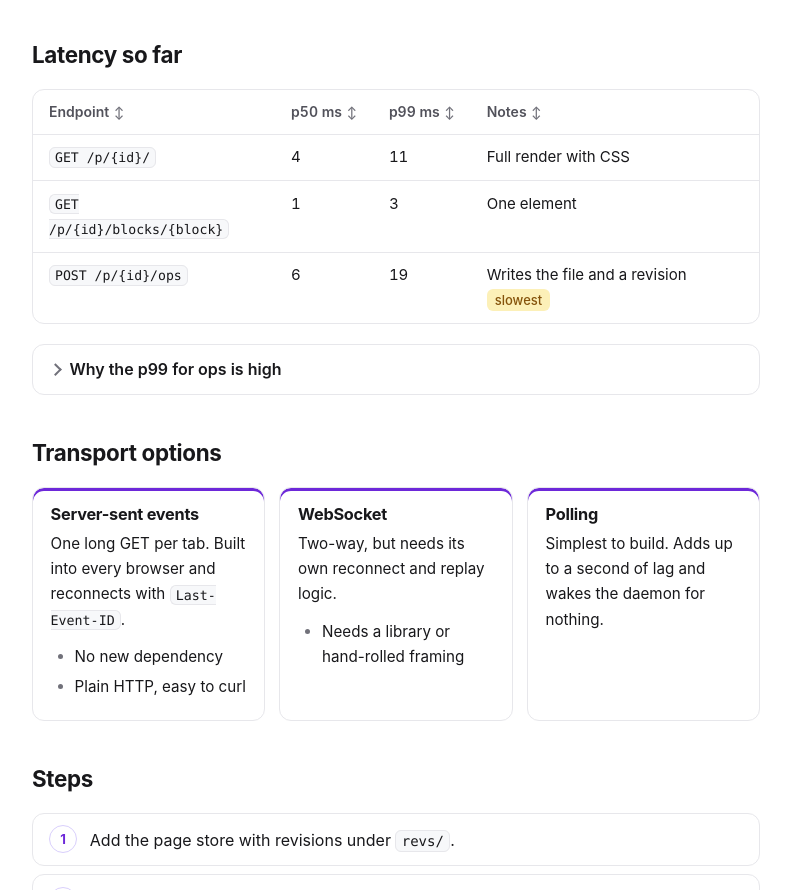
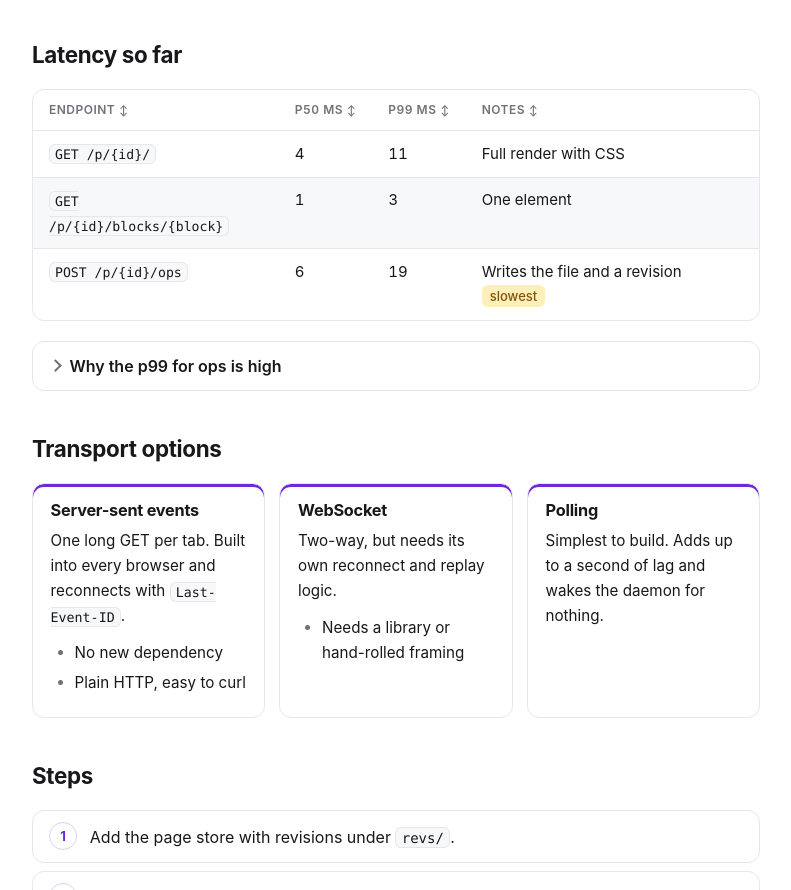
Before and after one commit to xaaha/kapi, a plain HTML site: page internal/render/testdata/all-presets.html in a window 1280 px wide. Shown: the part 2555-3445 px from the top of the page, without its empty margins (244-1035 px from the left). Drawn offline with Linux system fonts and the light colour scheme.

Commit message:
Mute table headers to small grey caps and stripe every other row

```diff
--- a/internal/render/style.css
+++ b/internal/render/style.css
@@ -110,10 +110,13 @@ body {
   vertical-align: top;
 }
 :where(#kapi-page) th {
-  color: var(--kapi-muted);
-  font-size: 0.875rem;
+  color: var(--kapi-faint);
+  font-size: 0.75rem;
   font-weight: 600;
+  letter-spacing: 0.04em;
+  text-transform: uppercase;
 }
+:where(#kapi-page) tbody tr:nth-child(even) > td { background: var(--kapi-subtle); }
 :where(#kapi-page) caption { caption-side: bottom; padding-top: 0.5rem; color: var(--kapi-muted); font-size: 0.875rem; text-align: left; }
 
 .kapi-table {
--- a/internal/render/testdata/all-presets.html
+++ b/internal/render/testdata/all-presets.html
@@ -186,10 +186,13 @@ body {
   vertical-align: top;
 }
 :where(#kapi-page) th {
-  color: var(--kapi-muted);
-  font-size: 0.875rem;
+  color: var(--kapi-faint);
+  font-size: 0.75rem;
   font-weight: 600;
+  letter-spacing: 0.04em;
+  text-transform: uppercase;
 }
+:where(#kapi-page) tbody tr:nth-child(even) > td { background: var(--kapi-subtle); }
 :where(#kapi-page) caption { caption-side: bottom; padding-top: 0.5rem; color: var(--kapi-muted); font-size: 0.875rem; text-align: left; }
 
 .kapi-table {
```
